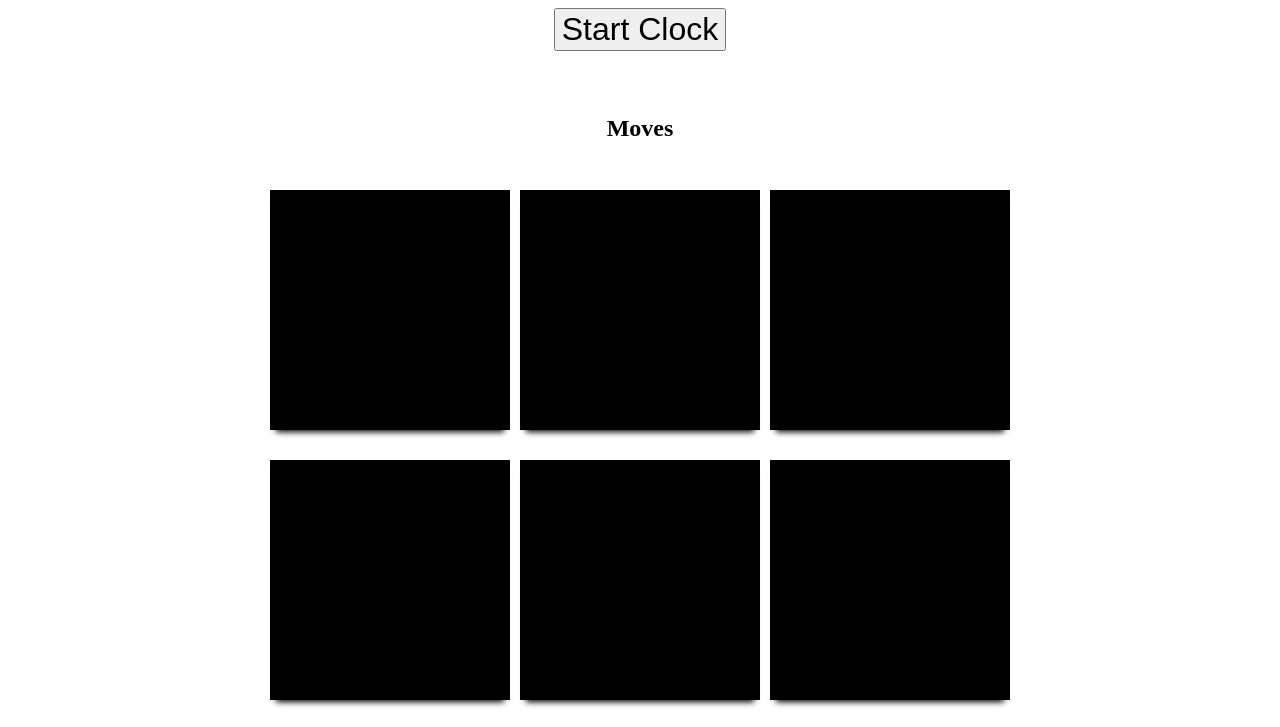
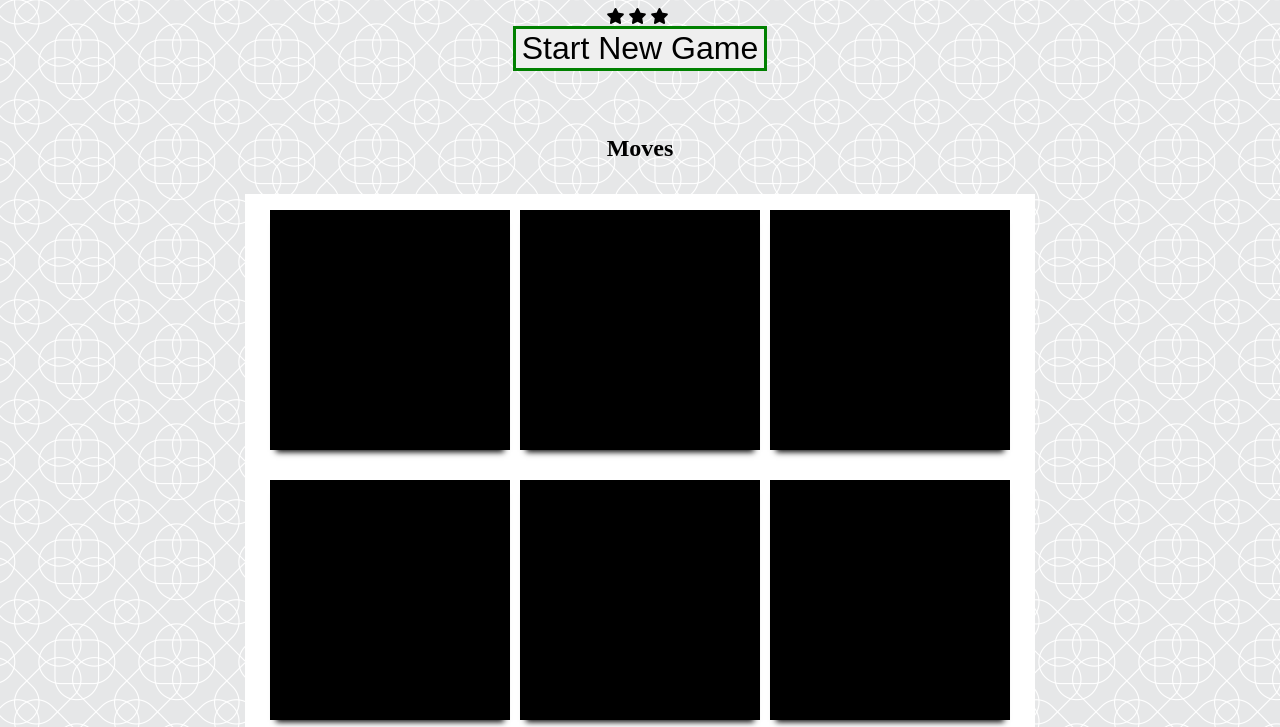
Before and after one commit to kaiwenphoenix/Memory-Match, a plain HTML site: page index.html in a window 1280 px wide. Shown: the part 115-842 px from the top of the page. Drawn offline with Linux system fonts and the light colour scheme.

Commit message:
Fixed Clock function, Start Game Button

```diff
--- a/app.js
+++ b/app.js
@@ -1,22 +1,58 @@
 //Game Clock
 //Clock Variables
-let start = document.querySelector('.startClockBtn');
 let seconds = document.querySelector('.seconds');
 let minutes = document.querySelector('.minutes');
 let secs = 00,
   mins = 00;
 let matches = 0;
 let cards = document.querySelectorAll('.card');
+let cardCollection = [...cards];
 let moves = document.querySelector('.moves');
 let turns = 0;
 let turnedCards = [];
-//Clock Listener
+//New Game Listener
+let newGame = document.querySelector('#newGame');
+let canvas = document.querySelector('.deck');
+let shuffledDeck = [];
+document.body.onload = startGame();
+newGame.addEventListener('click', startGame);
+function startGame() {
+  turns = 0;
+  secs = 00;
+  mins = 00;
+  seconds.innerHTML = "0" + secs;
+  minutes.innerHTML = mins;
+  clearInterval(clock);
 
+  cardCollection = shuffle(cardCollection);
+  for (var i = 0; i < cards.length; i++) {
+    cardCollection.forEach(function(card) {
+      canvas.appendChild(card);
+
+    });
+    cardCollection[i].classList.remove("turn", "match", "disable")
+  }
+}
+
+function shuffle(array) {
+  console.log("shuffle");
+    var currentIndex = array.length, temporaryValue, randomIndex;
+
+    while (currentIndex !== 0) {
+        randomIndex = Math.floor(Math.random() * currentIndex);
+        currentIndex -= 1;
+        temporaryValue = array[currentIndex];
+        array[currentIndex] = array[randomIndex];
+        array[randomIndex] = temporaryValue;
+    }
+console.log(array);
+    return array;
+};
 
 //Begin Game
-
+var clock;
 function begin() {
-  setInterval(function() {
+  clock = setInterval(function() {
     secs++;
     if (secs < 10) {
       seconds.innerHTML = "0" + secs;
@@ -42,18 +78,18 @@ cards.forEach(function(card) {
 //Matched
 
 function flipCard(e) {
+  if ((turns == 1) && (secs === 00) && (mins === 00)){
+    begin();
+  }
   this.classList.toggle('turn');
   turnedCards.push(this);
   console.log(turnedCards);
   if (turnedCards.length == 2) {
+      turns++;
     cards.forEach(function(card) {
       card.classList.toggle('disable-deck');
     })
     setTimeout(checkMatch, 1500);
-  }
-  turns++;
-  if (turns == 1) {
-    begin();
   }
   moves.innerHTML = turns;
 }
--- a/css/style.css
+++ b/css/style.css
@@ -1,10 +1,22 @@
 body {
   text-align: center;
-  background: #fff;
+  background-image: url("../intersection.png");
+  background-repeat: repeat;
 }
 
 span {
   font-size: 3em;
+}
+.score-panel .stars {
+    margin: 0;
+    padding: 0;
+    display: inline-block;
+    margin: 0 5px 0 0;
+}
+
+.score-panel .stars li {
+    list-style: none;
+    display: inline-block;
 }
 .stopWatch {
   width: 20%;
@@ -15,8 +27,9 @@ span {
 .minutes, .seconds, .milliseconds {
   font-size: 3em;
 }
-.startClockBtn {
+#newGame {
   font-size: 2em;
+  border: 3px solid green;
 }
 .deck {
   width: 60%;
@@ -39,10 +52,7 @@ span {
   margin-bottom: 30px;
   box-shadow: 0 8px 6px -6px black;
 }
-.disable {
-  opacity: .3;
-  pointer-events: none;
-}
+
 .turn {
   font-size: 90px;
 background: #FC354C;  /* fallback for old browsers */
--- a/index.html
+++ b/index.html
@@ -10,8 +10,15 @@
 </head>
 <body>
   <p class="stopWatch"><span class="minutes">0</span><span>:</span><span class="seconds">00</span></p>
-<button class="startClockBtn">
-  Start Clock
+  <section class="score-panel">
+        	<ul class="stars">
+        		<li><i class="fa fa-star"></i></li>
+        		<li><i class="fa fa-star"></i></li>
+        		<li><i class="fa fa-star"></i></li>
+        	</ul>
+        </section>
+<button id= "newGame">
+  Start New Game
 </button>
 <h2 class="moves">Moves <span class="moves"></span></h2>
 <!-- Card Design -->
```
Also changed, not shown: intersection.png (added), intersection/readme.txt (added), 1 other file.
